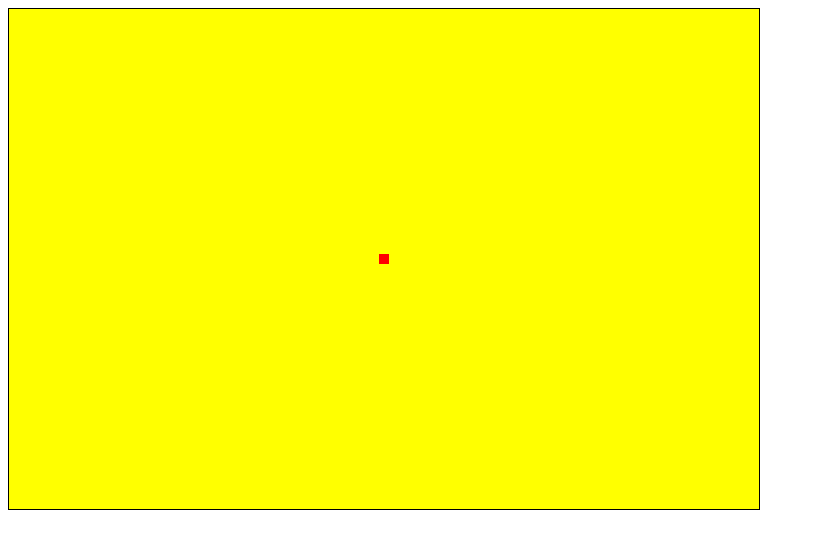
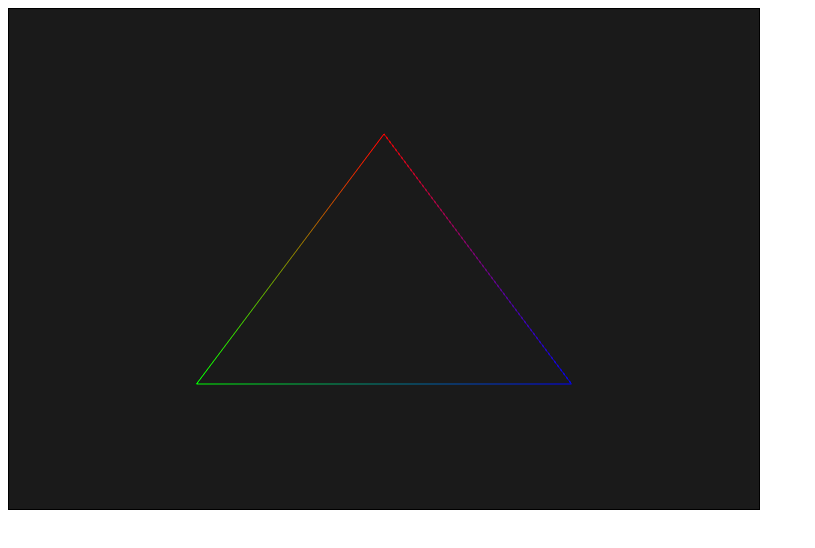
Before and after one commit to cg2021e/learn-webgl-finesaaa, a plain HTML site: page index.html in a window 1280 px wide. Shown: the whole page, without its empty margins (0-815 px from the left). Drawn offline with Linux system fonts and the light colour scheme.

Commit message:
feat: draw a triangle

```diff
--- a/main.js
+++ b/main.js
@@ -1,36 +1,96 @@
-function main(){
-    var canvas = document.getElementById("myCanvas");
-    var context = canvas.getContext("webgl");
+function main() {
+  var canvas = document.getElementById("myCanvas");
+  var gl = canvas.getContext("webgl");
 
-    var vertexShaderCode = `
-    void main(){
-        gl_Position = vec4(0.0, 0.0, 0.0, 1.0);
+  // Define vertcies data
+  /*
+   * A (-0.5, -0.5)
+   * B (0.5, -0.5)
+   * C (0.0, 0.5)
+   */
+
+  var vertices = [
+    -0.5, -0.5, 0.0, 1.0, 0.0,     // Point A
+     0.5, -0.5, 0.0, 0.0, 1.0,     // Point B
+     0.5, -0.5, 0.0, 0.0, 1.0,     // Point C
+     0.0,  0.5, 1.0, 0.0, 0.0,     // Point D
+     0.0,  0.5, 1.0, 0.0, 0.0,     // Point E
+    -0.5, -0.5, 0.0, 1.0, 0.0      // Point F
+  ];
+
+
+  // Create a lnekkd-list for storing the vertices data
+  var buffer = gl.createBuffer();
+  gl.bindBuffer(gl.ARRAY_BUFFER, buffer);
+  gl.bufferData(gl.ARRAY_BUFFER, new Float32Array(vertices), gl.STATIC_DRAW);
+
+  // var vertexShaderCode = document.getElementById("vertexShaderCode").text;
+  var vertexShaderCode = `
+    attribute vec2 aPosition;
+    attribute vec3 aColor;
+    varying vec3 vColor;
+    void main() {
+        gl_Position = vec4(aPosition, 0.0, 1.0); // Center of the coordnate
         gl_PointSize = 10.0;
+        vColor = aColor;
     }
     `;
 
-    var vertexShader = context.createShader(context.VERTEX_SHADER);
-    context.shaderSource(vertexShader, vertexShaderCode);
-    context.compileShader(vertexShader);
-
-    var fragmentShaderCode = `
+  var fragmentShaderCode = `
+    precision mediump float;
+    varying vec3 vColor;
     void main(){
-        gl_FragColor = vec4(1.0, 0.0, 0.0, 1.0);
+        gl_FragColor = vec4(vColor, 1.0);
     }
     `;
 
-    var fragmentShader = context.createShader(context.FRAGMENT_SHADER);
-    context.shaderSource(fragmentShader, fragmentShaderCode);
-    context.compileShader(fragmentShader);
+  // Create .c in GPU
+  var vertexShader = gl.createShader(gl.VERTEX_SHADER);
+  gl.shaderSource(vertexShader, vertexShaderCode);
+  var fragmentShader = gl.createShader(gl.FRAGMENT_SHADER);
+  gl.shaderSource(fragmentShader, fragmentShaderCode);
 
-    var shaderProgram = context.createProgram();
-    context.attachShader(shaderProgram, vertexShader);
-    context.attachShader(shaderProgram, fragmentShader);
-    context.linkProgram(shaderProgram);
-    context.useProgram(shaderProgram);
+  // Compile .c into .o
+  gl.compileShader(vertexShader);
+  gl.compileShader(fragmentShader);
 
-    context.clearColor(1.0, 1.0, 0.0, 1.0);
-    context.clear(context.COLOR_BUFFER_BIT);
+  // Prepare a .exe shell (shader program)
+  var shaderProgram = gl.createProgram();
 
-    context.drawArrays(context.POINTS, 0, 1);
+  // Put the two .o files into the shell
+  gl.attachShader(shaderProgram, vertexShader);
+  gl.attachShader(shaderProgram, fragmentShader);
+
+  // Link the two .o files, so together they can be a runnable program/context.
+  gl.linkProgram(shaderProgram);
+
+  // Start using the context (analogy: start using the paints and the brushes)
+  gl.useProgram(shaderProgram);
+
+  // Teach the computer how to collect
+  //  the positional values from ARRAY_BUFFER
+  //  to each vertex being processed
+  var aPosition = gl.getAttribLocation(shaderProgram, "aPosition");
+  gl.vertexAttribPointer(aPosition, 2, gl.FLOAT, false, 5 * Float32Array.BYTES_PER_ELEMENT, 0);
+  gl.enableVertexAttribArray(aPosition);
+
+  var aColor = gl.getAttribLocation(shaderProgram, "aColor");
+  gl.vertexAttribPointer(
+    aColor,
+    3,
+    gl.FLOAT,
+    false,
+    5 * Float32Array.BYTES_PER_ELEMENT,
+    2 * Float32Array.BYTES_PER_ELEMENT
+  );
+  gl.enableVertexAttribArray(aColor);
+
+  // Change screen to dark grey
+  gl.clearColor(0.1, 0.1, 0.1, 1.0);
+  gl.clear(gl.COLOR_BUFFER_BIT);
+
+  // Tell that we've three vertices
+  gl.drawArrays(gl.LINES, 0, 6);
 }
+
+window.onload = main;
```
Also changed, not shown: index.html (+6 -0 lines).
